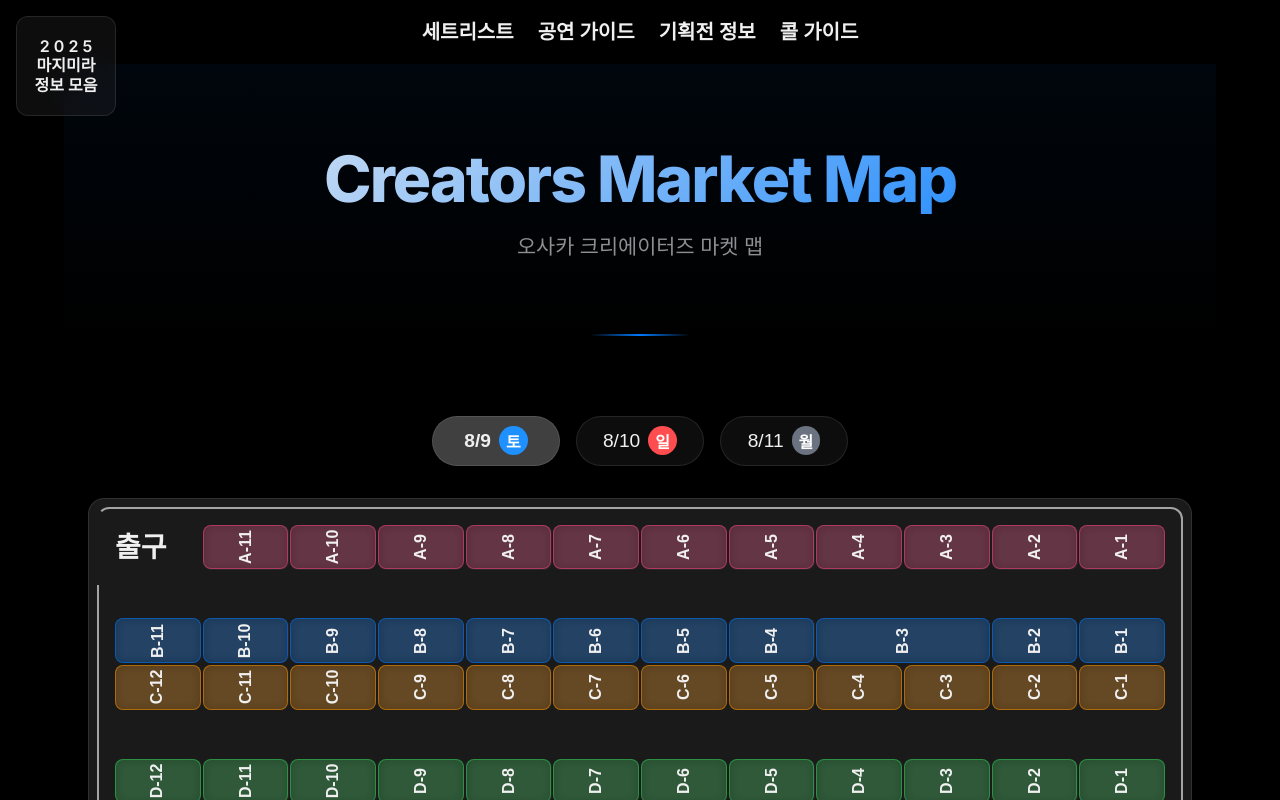
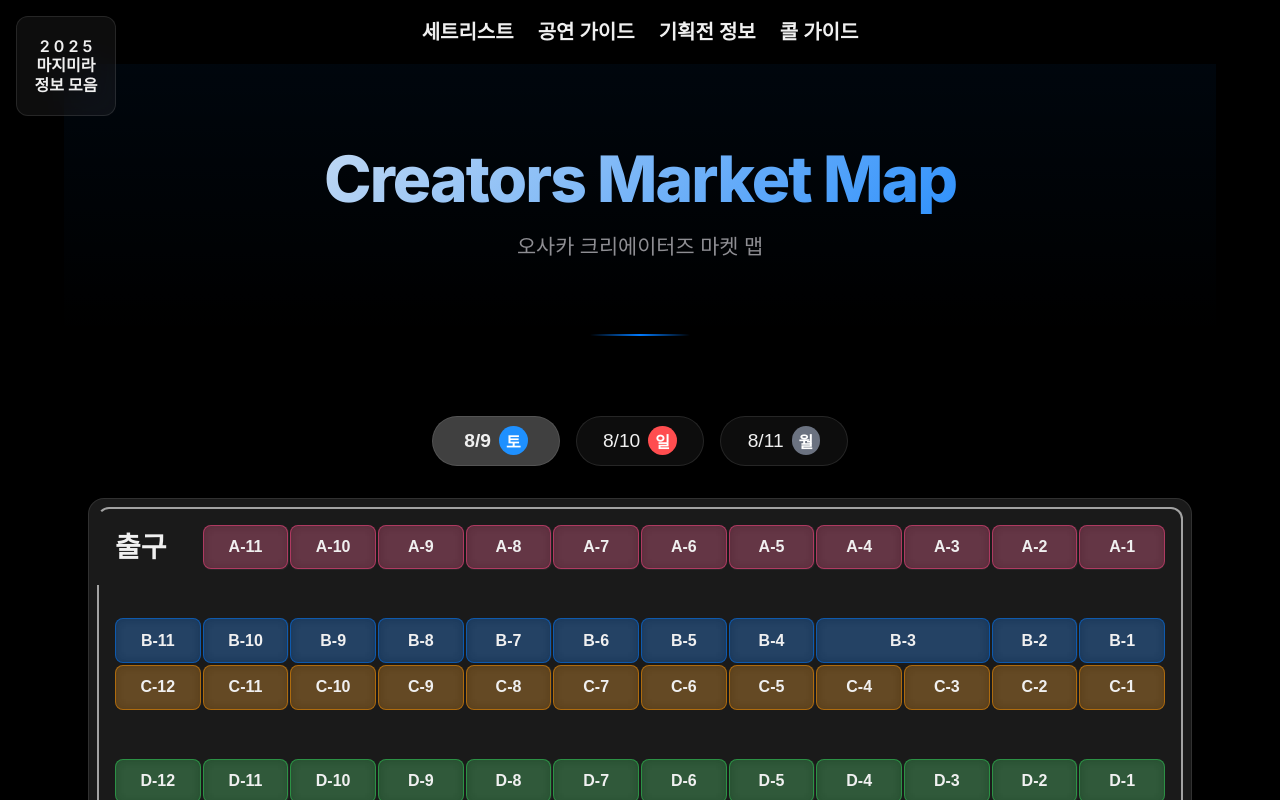
Before and after one commit to kuroka3/MM-Info, a Next.js app: page /exhibition-info/osaka/creators-market in a window 1280 px wide. Shown: the top 800 px of the page. Built offline with nearby package versions, Linux system fonts and the light colour scheme; a web font is replaced by a local one.

Commit message:
fix rotation map

```diff
--- a/src/app/exhibition-info/osaka/creators-market/Client.tsx
+++ b/src/app/exhibition-info/osaka/creators-market/Client.tsx
@@ -100,12 +100,6 @@ export default function CreatorsMarketClient() {
           rotate: 0deg !important;
         }
 
-        .cm-scope .booth-label {
-          display: inline-block !important;
-          transform: rotate(-90deg) !important;
-          transform-origin: center !important;
-        }
-
         @media (max-width: 480px) {
           .cm-scope .map-inner.is-rotated {
             position: absolute !important;
@@ -130,14 +124,6 @@ export default function CreatorsMarketClient() {
             justify-content: center !important;
             transform: none !important;
           }
-          .cm-scope .map-inner.is-rotated .booth-label {
-            display: inline-block !important;
-            transform: rotate(-90deg) !important;
-            transform-origin: center !important;
-            white-space: nowrap !important;
-            line-height: 1 !important;
-            letter-spacing: 0.02em !important;
-          }
           .cm-scope .map-inner.is-rotated .booth .booth-tooltip {
             writing-mode: horizontal-tb !important;
             text-orientation: mixed !important;
--- a/src/app/exhibition-info/osaka/creators-market/components/BoothMap.tsx
+++ b/src/app/exhibition-info/osaka/creators-market/components/BoothMap.tsx
@@ -446,7 +446,7 @@ const BoothMap = forwardRef<BoothMapHandle, BoothMapProps>(
               ref={el => {
                 boothRefs.current[booth.id] = el;
               }}
-              className={`booth ${rowClasses[row]}`}
+              className={`booth ${rowClasses[row]} ${booth.span && booth.span > 1 ? 'booth-wide' : ''}`}
               data-booth-id={booth.id}
               onPointerUp={e => handleBoothPointerUp(e, booth.id)}
               onClick={e => handleBoothClick(e, booth.id)}
@@ -478,7 +478,7 @@ const BoothMap = forwardRef<BoothMapHandle, BoothMapProps>(
       }
       return {
         node: (
-          <div className={`booth ${rowClasses[row]}`}>
+          <div className={`booth ${rowClasses[row]} ${booth.span && booth.span > 1 ? 'booth-wide' : ''}`}>
             <span className="booth-label">{displayBoothId(booth.id)}</span>
           </div>
         ),
--- a/src/app/exhibition-info/osaka/creators-market/global.css
+++ b/src/app/exhibition-info/osaka/creators-market/global.css
@@ -436,6 +436,12 @@ button.booth {
   opacity: 1;
   z-index: 10000;
 }
+
+.booth:not(.booth-wide) .booth-label {
+  display: inline-block;
+  transform: rotate(0deg);
+  transform-origin: center;
+}
 @media (max-width:768px){
   .row-nav{
     margin-top:5rem;
@@ -462,11 +468,13 @@ button.booth {
     height:100%;
     grid-auto-rows:1fr;
   }
-  .cm-grid .booth,
   .cm-grid .booth-empty,
   .cm-grid .exit-label-cell{
     transform:rotate(-90deg);
     transform-origin:center;
+  }
+  .cm-grid .booth:not(.booth-wide) .booth-label{
+    display:inline-block;
   }
 }
 
@@ -491,4 +499,8 @@ button.booth {
   .bottom-left-mask-box::after{
     content:none;
   }
+  .cm-grid .booth:not(.booth-wide) .booth-label{
+    transform:rotate(-90deg);
+    transform-origin:center;
+  }
 }
```
